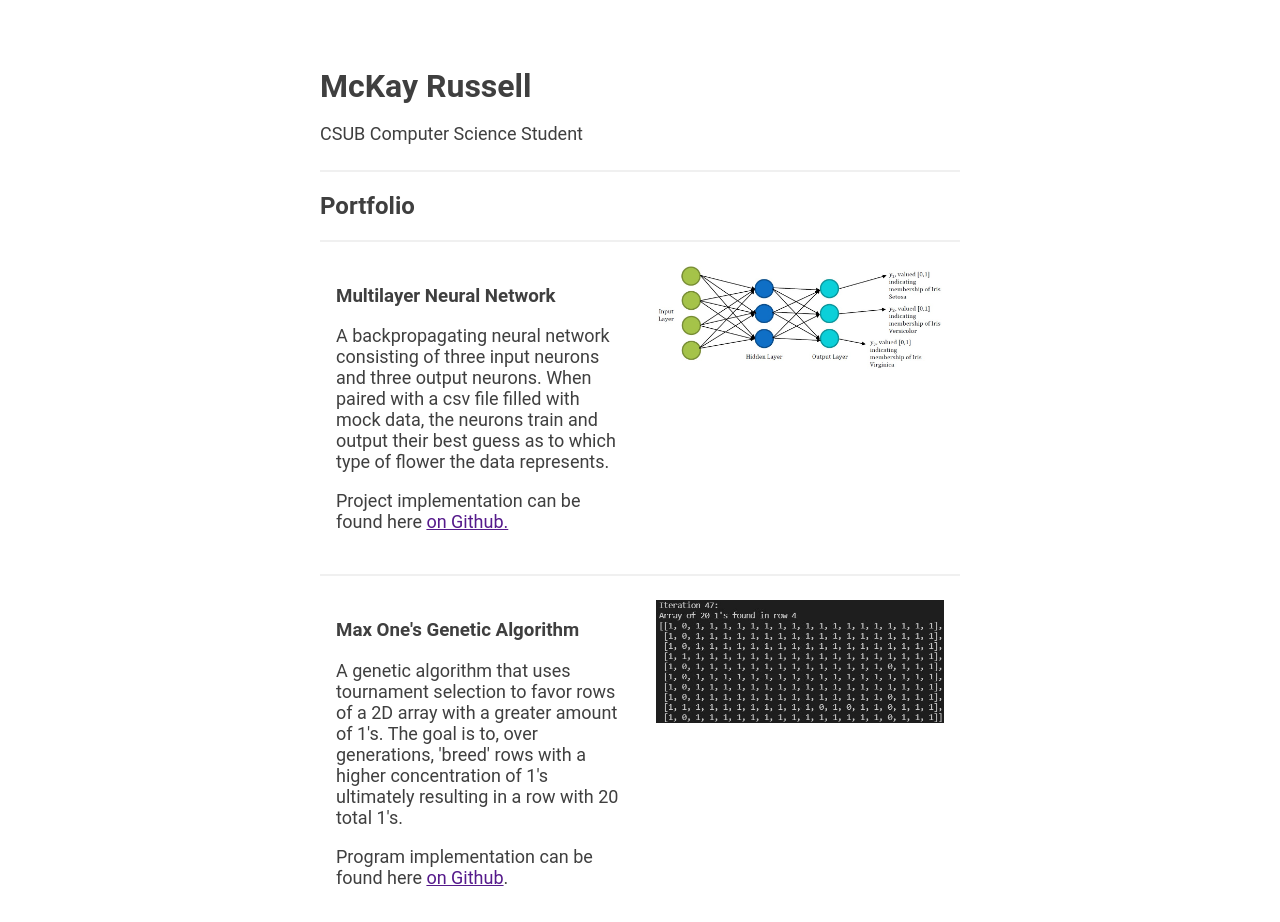
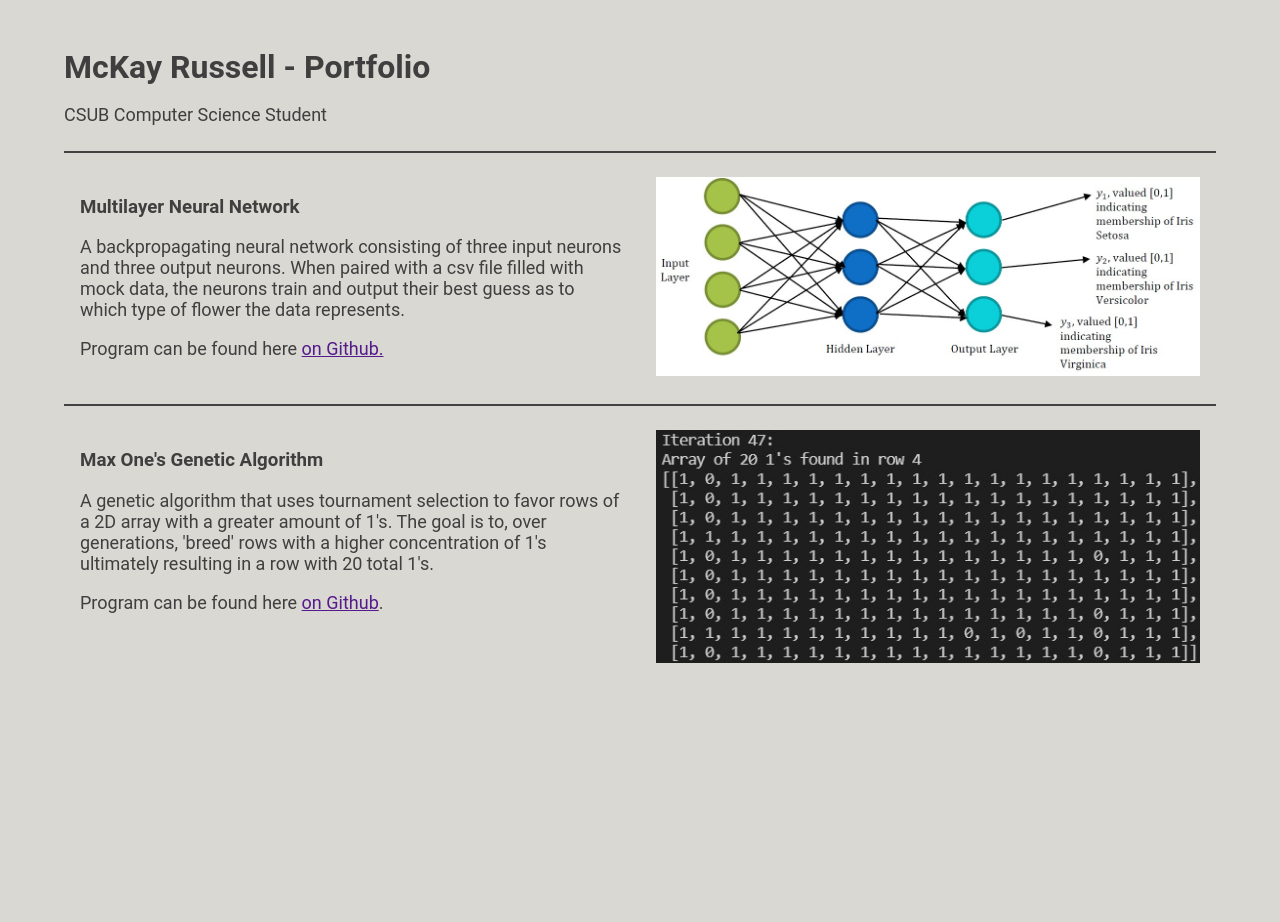
Before and after one commit to McKayRussell/McKayRussell.github.io, a PHP site: page / in a window 1280 px wide. After the commit the page ends 663 px from the top, so only its background shows below. Run offline with PHP 8.4, Linux system fonts and the light colour scheme; some libraries are stand-ins or nearby versions.

Commit message:
changed styling

```diff
--- a/index.html
+++ b/index.html
@@ -1,10 +1,10 @@
 <!DOCTYPE html>
 <html lang="en">
   <head>
-    <!-- <meta charset="UTF-8" />
+    <meta charset="UTF-8" />
     <meta http-equiv="X-UA-Compatible" content="IE=edge" />
     <meta name="viewport" content="width=device-width, initial-scale=1.0" />
-    <script src="https://kit.fontawesome.com/74c0a9259e.js" crossorigin="anonymous"></script> -->
+    <script src="https://kit.fontawesome.com/74c0a9259e.js" crossorigin="anonymous"></script>
     <!-- <link -->
       <!-- href="https://fonts.googleapis.com/css2?family=Roboto&display=swap" -->
       <!-- rel="stylesheet" -->
@@ -15,8 +15,8 @@
   <body>
     <header>
       <div>
-        <img src="" alt="" />
-        <h1>McKay Russell</h1>
+        <!-- <img src="" alt="" /> -->
+        <h1>McKay Russell - Portfolio</h1>
         <p>CSUB Computer Science Student</p>
       </div>
       <!-- <div class="mylinks"> -->
@@ -27,8 +27,6 @@
       <!-- </div> -->
     </header>
     <hr />
-    <h2>Portfolio</h2>
-    <hr />
     <section class="project">
       <div>
           <h3>Multilayer Neural Network</h3>
@@ -36,7 +34,7 @@
                 A backpropagating neural network consisting of three input neurons and three output neurons. When paired with a csv file filled with mock data, the neurons train and output their best guess as to which type of flower the data represents.
             </p>
             <p>
-                Project implementation can be found here <a href="">on Github.</a>
+                Program can be found here <a href="">on Github.</a>
             </p>
         </div>
         <div>
@@ -50,7 +48,7 @@
             <p>
                 A genetic algorithm that uses tournament selection to favor rows of a 2D array with a greater amount of 1's. The goal is to, over generations, 'breed' rows with a higher concentration of 1's ultimately resulting in a row with 20 total 1's.
             </p>
-            <p>Program implementation can be found here <a href="">on Github</a>.</p>
+            <p>Program can be found here <a href="">on Github</a>.</p>
         </div>
         <div>
             <img src="images/GeneticAlgorithm.jpg" alt="" />
--- a/styling/style.css
+++ b/styling/style.css
@@ -5,8 +5,12 @@ body{
     color: #3f3f3f
 }
 
+body{
+    background-color: #dad8d2;
+}
 
-@media only screen and (max-width: 1000px) {
+
+@media only screen and (max-width: 1500px) {
     body{
         width: 90%;
     }
@@ -31,7 +35,7 @@ header {
 
 hr {
     border: none;
-    background-color: #f0f0f0;
+    background-color: #424242;
     height: 2px;
 }
 
```
